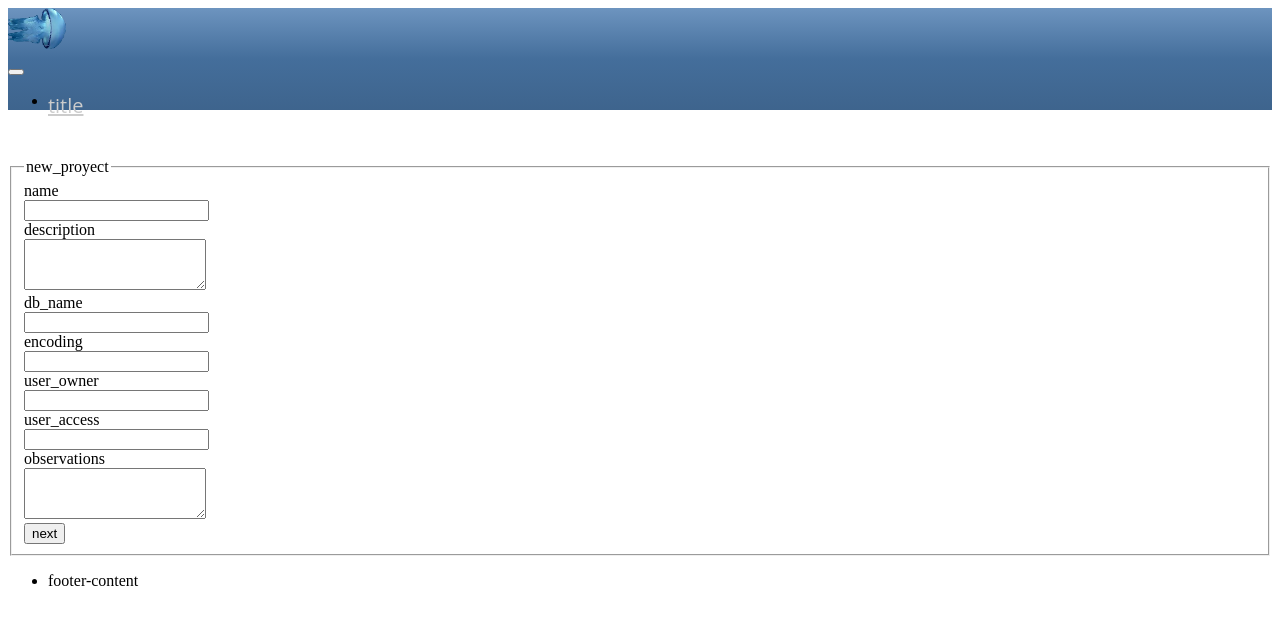
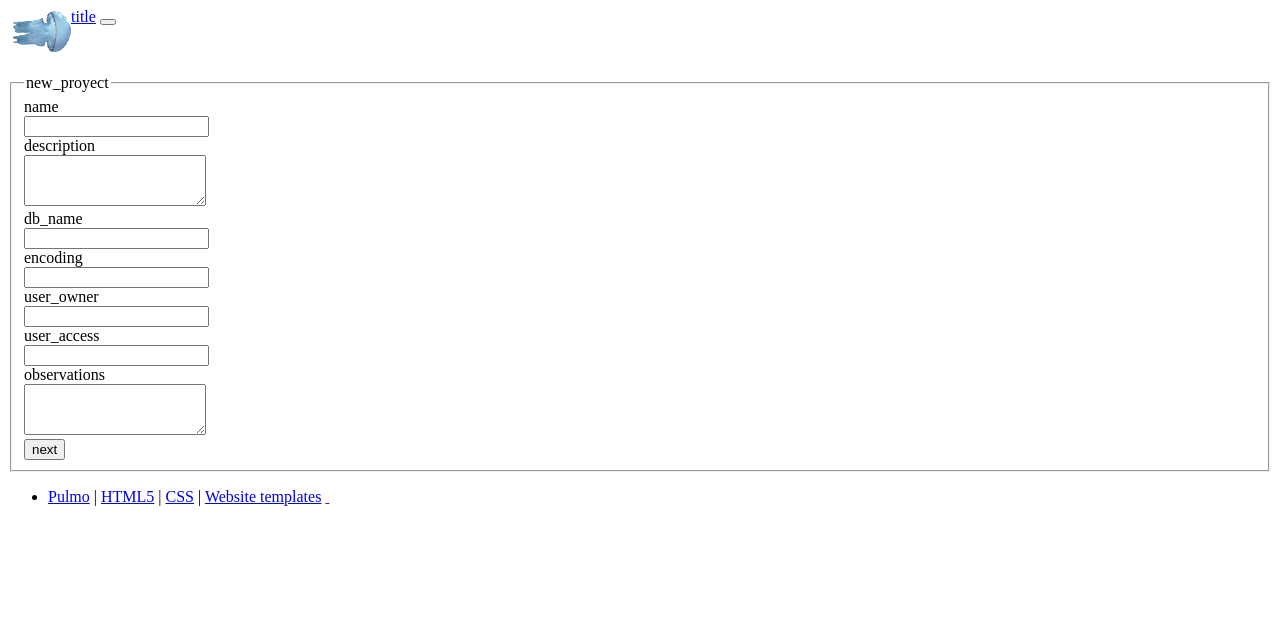
Before and after one commit to efornal/pulmo, a Django app: template templates/new_step1.html in a window 1280 px wide. Shown: the top 625 px of the page. Run offline with Django 3.2, Linux system fonts and the light colour scheme; the template is opened without the code that fills it, so the values that code supplies are empty; some libraries are stand-ins or nearby versions.

Commit message:
reverted to previous style

```diff
--- a/static/style.css
+++ b/static/style.css
@@ -20,36 +20,15 @@
 }
 
 .logo-header {
-    margin-left: -10px;
+    margin-left:5px;
     float: left;
     position: relative;
     margin-top:3px;
-    opacity: 0.9;
-    filter: alpha(opacity=90); /* For IE8 and earlier */
-}
-
-#logo-header{
-    background:url("images/logo.png") no-repeat;
-    width:915px;
-    font-size: 30px;
-    line-height: 86px;
-    text-align: right;
-    margin-right: 10px;
-    height:50px;
+    opacity: 0.7;
+    filter: alpha(opacity=70); /* For IE8 and earlier */
 }
 
 
 .table-sortable tbody tr {
     cursor: move;
 }
-
-.navbar{
-    background-image: linear-gradient(#6d94bf, #446e9b 50%, #3e648d);
-}
-
-.titulo{
-    font-size: 20px;
-    color: #cccccc !important;
-    font-family: "Open Sans";
-    float: left;
-}
--- a/templates/base.html
+++ b/templates/base.html
@@ -42,28 +42,22 @@
 
   <body>
 
-    <div class="navbar navbar navbar-fixed-top">
-      <div class="navbar navbar-default navbar-fixed-top">
-        <div class="container">
-          <div class="navbar-header">
-            <div id='logo-header'></div>
-            <button class="navbar-toggle"
-                    type="button" data-toggle="collapse" data-target="#navbar-main">
-              <span class="icon-bar"></span>
-              <span class="icon-bar"></span>
-              <span class="icon-bar"></span>
-            </button>
-          </div>
-          <div class="navbar-collapse collapse" id="navbar-main">
-            <ul class="nav navbar-nav">
-            </ul>
+    <div class="navbar navbar-inverse navbar-fixed-top">
 
-            <ul class="nav navbar-nav navbar-right">
-              <li><a class="titulo" href="#">{{ _('title') }}</a></li>
-            </ul>
-          </div>
+
+        <div class="navbar-header">
+          <img class="logo-header" src="{% static 'images/logo.png' %}"/>
+            <a href="#" class="navbar-brand" >{{ _('title') }}</a>
+            <button class="navbar-toggle" type="button" data-toggle="collapse"
+                    data-target="#navbar-main">
+            <span class="icon-bar"></span>
+            <span class="icon-bar"></span>
+            <span class="icon-bar"></span>
+          </button>
         </div>
-      </div>
+
+
+
     </div>
 
 
@@ -76,11 +70,17 @@
 
       <footer>
         <div class="navbar-fixed-bottom">
+          <div class="">
             <ul class="list-unstyled">
-              <li class="text-center">
-                {{ _('footer-content') }}
+              <li class="text-right">
+                <a href="https://github.com/efornal/pulmo" target="_blank">Pulmo</a> |
+                <a href="http://validator.w3.org/check?uri=referer">HTML5</a> |
+                <a href="http://jigsaw.w3.org/css-validator/check/referer">CSS</a> |
+                <a href="http://bootswatch.com">Website templates</a>
+                <a href=""> &nbsp;</a>
               </li>
             </ul>
+          </div>
         </div>
       </footer>
 
```
Also changed, not shown: locale/en/LC_MESSAGES/django.po, locale/es/LC_MESSAGES/django.po.
